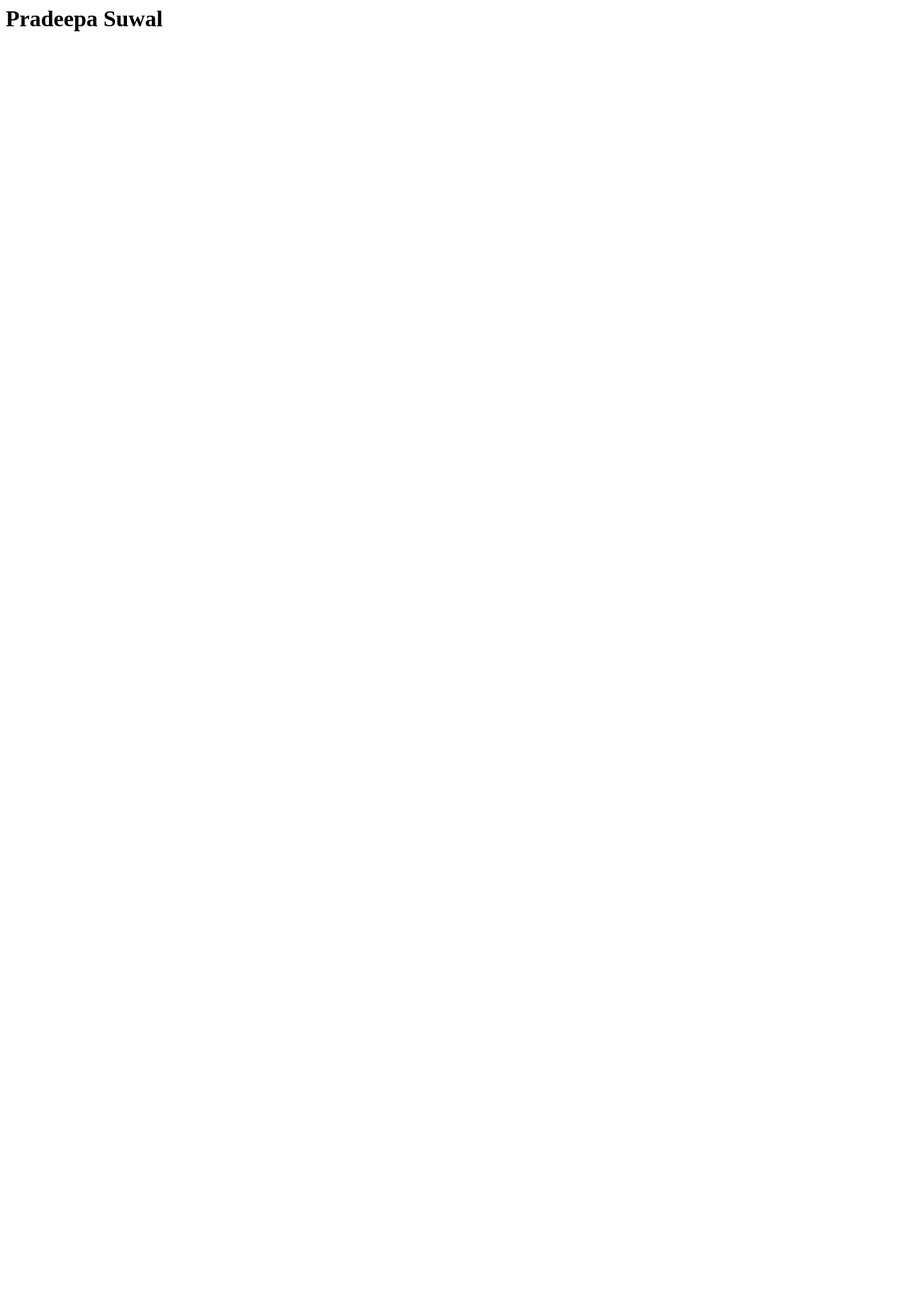
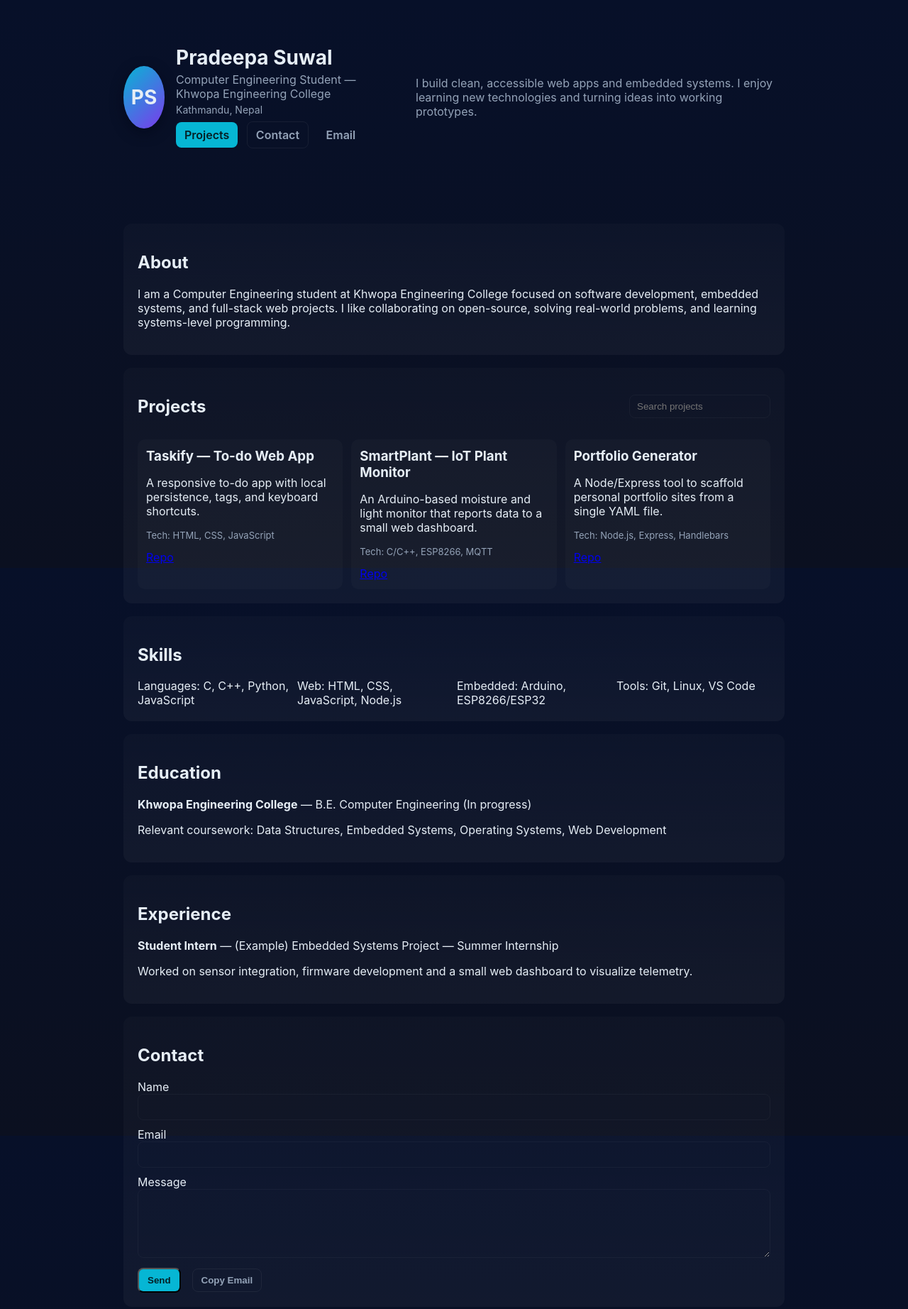
Before and after one commit to pradeepasuwal-blip/Portfolio, a plain HTML site: page index.html in a window 1280 px wide. Shown: the top 1844 px of the page at 71% size. Before the commit the page ends 800 px from the top, so only its background shows below. Drawn offline with Linux system fonts and the light colour scheme.

Commit message:
created a portfolio, assited by Upendra237 dada

```diff
--- a/index.html
+++ b/index.html
@@ -1 +1,108 @@
+<!doctype html>
+<html lang="en">
+  <head>
+    <meta charset="utf-8" />
+    <meta name="viewport" content="width=device-width, initial-scale=1" />
+    <title>Pradeepa Suwal — Portfolio</title>
+    <link rel="stylesheet" href="styles.css">
+    <meta name="description" content="Portfolio of Pradeepa Suwal — Computer Engineering student at Khwopa Engineering College">
+  </head>
+  <body>
+    <header class="hero">
+      <div class="container hero-grid">
+        <div class="profile">
+          <div class="avatar">PS</div>
+          <div>
+            <h1>Pradeepa Suwal</h1>
+            <p class="title">Computer Engineering Student — Khwopa Engineering College</p>
+            <p class="location">Kathmandu, Nepal</p>
+            <div class="links">
+              <a href="#projects" class="btn">Projects</a>
+              <a href="#contact" class="btn outline">Contact</a>
+              <a href="mailto:pradeepa@example.com" class="btn ghost">Email</a>
+            </div>
+          </div>
+        </div>
+        <p class="intro">I build clean, accessible web apps and embedded systems. I enjoy learning new technologies and turning ideas into working prototypes.</p>
+      </div>
+    </header>
+
+    <main class="container">
+      <section id="about" class="card">
+        <h2>About</h2>
+        <p>I am a Computer Engineering student at Khwopa Engineering College focused on software development, embedded systems, and full-stack web projects. I like collaborating on open-source, solving real-world problems, and learning systems-level programming.</p>
+      </section>
+
+      <section id="projects" class="card">
+        <div class="section-head">
+          <h2>Projects</h2>
+          <input id="project-search" placeholder="Search projects" aria-label="Search projects">
+        </div>
+        <div class="projects-grid">
+          <article class="project" data-tags="web,frontend">
+            <h3>Taskify — To-do Web App</h3>
+            <p>A responsive to-do app with local persistence, tags, and keyboard shortcuts.</p>
+            <p class="meta">Tech: HTML, CSS, JavaScript</p>
+            <div class="project-links"><a href="#" target="_blank">Repo</a></div>
+          </article>
+
+          <article class="project" data-tags="embedded,hardware">
+            <h3>SmartPlant — IoT Plant Monitor</h3>
+            <p>An Arduino-based moisture and light monitor that reports data to a small web dashboard.</p>
+            <p class="meta">Tech: C/C++, ESP8266, MQTT</p>
+            <div class="project-links"><a href="#" target="_blank">Repo</a></div>
+          </article>
+
+          <article class="project" data-tags="web,fullstack">
+            <h3>Portfolio Generator</h3>
+            <p>A Node/Express tool to scaffold personal portfolio sites from a single YAML file.</p>
+            <p class="meta">Tech: Node.js, Express, Handlebars</p>
+            <div class="project-links"><a href="#" target="_blank">Repo</a></div>
+          </article>
+        </div>
+      </section>
+
+      <section id="skills" class="card">
+        <h2>Skills</h2>
+        <ul class="skills-list">
+          <li>Languages: C, C++, Python, JavaScript</li>
+          <li>Web: HTML, CSS, JavaScript, Node.js</li>
+          <li>Embedded: Arduino, ESP8266/ESP32</li>
+          <li>Tools: Git, Linux, VS Code</li>
+        </ul>
+      </section>
+
+      <section id="education" class="card">
+        <h2>Education</h2>
+        <p><strong>Khwopa Engineering College</strong> — B.E. Computer Engineering (In progress)</p>
+        <p>Relevant coursework: Data Structures, Embedded Systems, Operating Systems, Web Development</p>
+      </section>
+
+      <section id="experience" class="card">
+        <h2>Experience</h2>
+        <p><strong>Student Intern</strong> — (Example) Embedded Systems Project — Summer Internship</p>
+        <p>Worked on sensor integration, firmware development and a small web dashboard to visualize telemetry.</p>
+      </section>
+
+      <section id="contact" class="card">
+        <h2>Contact</h2>
+        <form id="contact-form">
+          <label>Name <input type="text" name="name" required></label>
+          <label>Email <input type="email" name="email" required></label>
+          <label>Message <textarea name="message" rows="5" required></textarea></label>
+          <div class="form-actions"><button type="submit" class="btn">Send</button> <button type="button" id="copy-email" class="btn outline">Copy Email</button></div>
+        </form>
+      </section>
+    </main>
+
+    <footer class="site-footer">
+      <div class="container">
+        <p>Made by Pradeepa Suwal — Computer Engineering student at Khwopa Engineering College</p>
+        <p class="small">Links: <a href="#">GitHub</a> · <a href="#">LinkedIn</a></p>
+      </div>
+    </footer>
+
+    <script src="script.js"></script>
+  </body>
+</html>
 <h1>Pradeepa Suwal</h1>
--- /dev/null
+++ b/script.js
@@ -0,0 +1,40 @@
+document.addEventListener('DOMContentLoaded',()=>{
+  // Project search
+  const search = document.getElementById('project-search');
+  const projects = Array.from(document.querySelectorAll('.project'));
+  if(search){
+    search.addEventListener('input',e=>{
+      const q = e.target.value.trim().toLowerCase();
+      projects.forEach(p=>{
+        const text = (p.textContent||'').toLowerCase();
+        p.style.display = text.includes(q) ? '' : 'none';
+      });
+    });
+  }
+
+  // Contact form: open mail client as fallback
+  const form = document.getElementById('contact-form');
+  if(form){
+    form.addEventListener('submit',e=>{
+      e.preventDefault();
+      const fd = new FormData(form);
+      const name = fd.get('name');
+      const email = fd.get('email');
+      const msg = fd.get('message');
+      const subject = encodeURIComponent('Portfolio message from '+name);
+      const body = encodeURIComponent('From: '+name+' ('+email+')\n\n'+msg);
+      window.location.href = `mailto:pradeepa@example.com?subject=${subject}&body=${body}`;
+    });
+  }
+
+  // Copy email
+  const copyBtn = document.getElementById('copy-email');
+  if(copyBtn){
+    copyBtn.addEventListener('click',()=>{
+      navigator.clipboard.writeText('pradeepa@example.com').then(()=>{
+        copyBtn.textContent='Copied!';
+        setTimeout(()=>copyBtn.textContent='Copy Email',1500);
+      });
+    });
+  }
+});
--- /dev/null
+++ b/styles.css
@@ -0,0 +1,33 @@
+:root{
+  --bg:#0f1724;--card:#0b1220;--muted:#94a3b8;--accent:#06b6d4;--glass:rgba(255,255,255,0.04);
+  --radius:12px;font-family:Inter, system-ui, -apple-system, "Segoe UI", Roboto, "Helvetica Neue", Arial;
+}
+*{box-sizing:border-box}
+html,body{height:100%;margin:0;background:linear-gradient(180deg,#071029 0%,#0b1020 100%);color:#e6eef6}
+.container{max-width:980px;margin:0 auto;padding:24px}
+.hero{padding:40px 0}
+.hero-grid{display:flex;gap:24px;align-items:center}
+.profile{display:flex;gap:16px;align-items:center}
+.avatar{width:88px;height:88px;border-radius:50%;background:linear-gradient(135deg,var(--accent),#7c3aed);display:flex;align-items:center;justify-content:center;font-weight:700;font-size:28px;box-shadow:0 6px 18px rgba(2,6,23,0.6)}
+h1{margin:0;font-size:28px}
+.title{margin:4px 0;color:var(--muted)}
+.location{margin:0;color:var(--muted);font-size:14px}
+.intro{color:var(--muted);max-width:520px}
+.links{margin-top:8px}
+.btn{display:inline-block;padding:8px 12px;background:var(--accent);color:#052025;border-radius:8px;text-decoration:none;margin-right:8px;font-weight:600}
+.btn.outline{background:transparent;border:1px solid rgba(255,255,255,0.06);color:var(--muted)}
+.btn.ghost{background:transparent;color:var(--muted)}
+.card{background:linear-gradient(180deg,rgba(255,255,255,0.02),var(--glass));padding:20px;border-radius:12px;margin:18px 0}
+.section-head{display:flex;align-items:center;justify-content:space-between;gap:12px}
+input#project-search{padding:8px 10px;border-radius:8px;border:1px solid rgba(255,255,255,0.04);background:transparent;color:var(--muted)}
+.projects-grid{display:grid;grid-template-columns:repeat(auto-fit,minmax(220px,1fr));gap:12px;margin-top:12px}
+.project{padding:12px;border-radius:10px;background:rgba(255,255,255,0.02)}
+.project h3{margin:0 0 6px 0}
+.meta{color:var(--muted);font-size:13px;margin-top:8px}
+.skills-list{display:grid;grid-template-columns:repeat(auto-fit,minmax(180px,1fr));gap:8px;padding:0;margin:0;list-style:none}
+.site-footer{padding:18px 0;color:var(--muted)}
+.small{font-size:13px}
+form label{display:block;margin-bottom:10px}
+form input,form textarea{width:100%;padding:10px;border-radius:8px;border:1px solid rgba(255,255,255,0.04);background:transparent;color:var(--muted)}
+.form-actions{display:flex;gap:8px;align-items:center}
+@media (max-width:700px){.hero-grid{flex-direction:column;align-items:flex-start}.avatar{width:72px;height:72px}}
```
Also changed, not shown: 1 other file.
